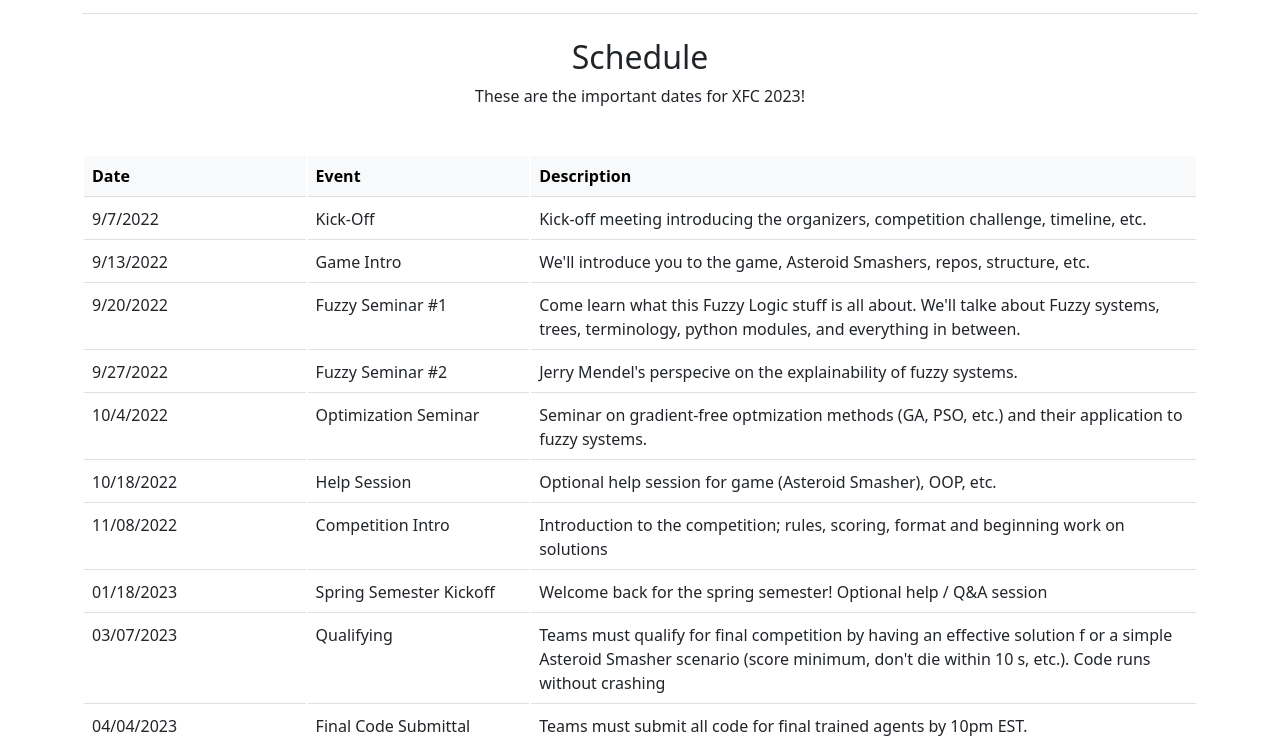
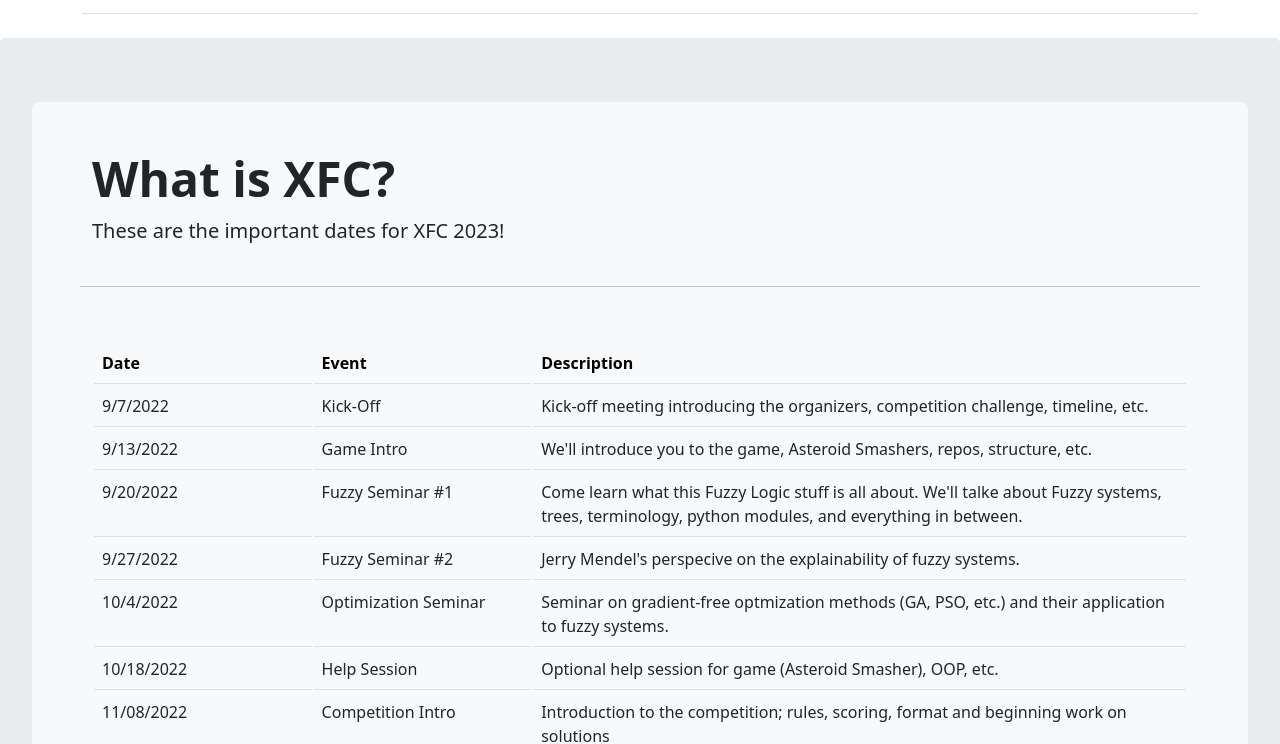
Before and after one commit to samking7185/XFC_Website, a plain HTML site: page schedule.html in a window 1280 px wide. Shown: the part 59-803 px from the top of the page. Drawn offline with nearby package versions, Linux system fonts and the light colour scheme.

Commit message:
Restyled FAQ and Schedule

```diff
--- a/schedule.html
+++ b/schedule.html
@@ -26,23 +26,16 @@
           </ul>
         </header>
       </div>
-      <div class="container">
+
+      <div class="jumbotron">
+        <div class="p-5 mb-4 bg-light rounded-3">
+          <div class="container pb-5">
             <div class="row">
-          <div class="col-sm-2"></div>
-          <div class="col-sm-8 text-center">
-            <h2>Schedule</h2>
-          </div>
-          <div class="col-sm-2"></div>
+              <h1 class="display-5 fw-bold">What is XFC?</h1>
+              <p class="lead">These are the important dates for XFC 2023!</p>
+              <hr class="my-4">
             </div>
             <div class="row">
-          <div class="col-sm-2"></div>
-          <div class="col-sm-8 text-center">
-            <p>These are the important dates for XFC 2023!</p>
-          </div>
-          <div class="col-sm-2"></div>
-        </div>
-      </div>
-      <div class="container pb-5">
               <table class="table" >
                 <caption>Schedule for 2022/2023 Competition</caption>
                 <thead class="table-light">
@@ -117,7 +110,9 @@
                 </tbody>
               </table>
             </div>
-
+          </div>
+        </div>
+      </div>
       <!-- Footer -->
 <footer class="text-center text-lg-start bg-light text-muted">
   <!-- Section: Social media -->
```
Also changed, not shown: FAQ.html (+9 -14 lines). Lines whose indentation alone changed are shown as unchanged.
